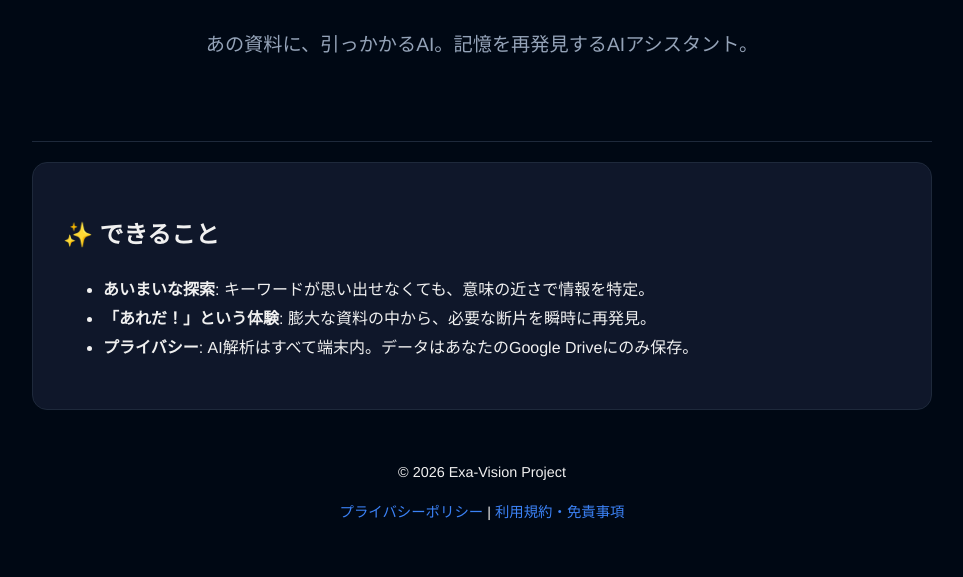
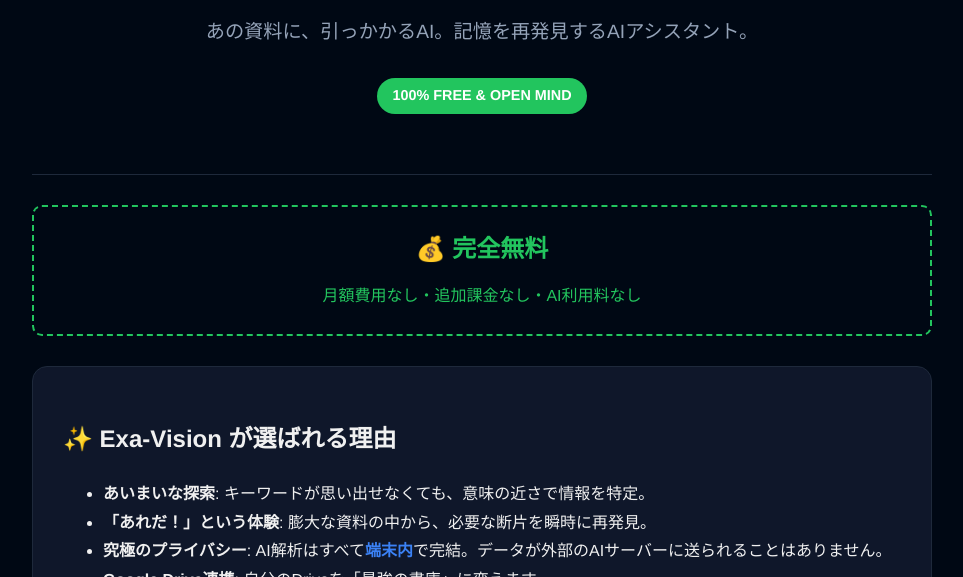
Before and after one commit to Gitmame00/gitmame00.github.io, a plain HTML site: page index.html in a window 1280 px wide. Shown: the part 223-800 px from the top of the page, without its empty margins (158-1121 px from the left). Drawn offline with Linux system fonts and the light colour scheme.

Commit message:
Update index.html

```diff
--- a/index.html
+++ b/index.html
@@ -7,25 +7,35 @@
     <style>
         body { font-family: 'Helvetica Neue', Arial, sans-serif; line-height: 1.8; color: #f0f0f0; background: #000814; max-width: 900px; margin: 0 auto; padding: 40px 20px; }
         .hero { text-align: center; padding: 60px 0; border-bottom: 1px solid #1e293b; }
-        h1 { font-size: 3rem; letter-spacing: 4px; color: #3b82f6; }
+        h1 { font-size: 3rem; letter-spacing: 4px; color: #3b82f6; margin-bottom: 10px; }
         .tagline { font-size: 1.2rem; color: #94a3b8; }
+        .free-badge { display: inline-block; background: #22c55e; color: #fff; padding: 5px 15px; border-radius: 20px; font-weight: bold; font-size: 0.9rem; margin-top: 10px; }
         .card { background: #0f172a; padding: 30px; border-radius: 15px; margin: 20px 0; border: 1px solid #1e293b; }
-        .footer { text-align: center; margin-top: 50px; font-size: 0.9rem; }
+        .highlight { color: #3b82f6; font-weight: bold; }
+        .footer { text-align: center; margin-top: 50px; font-size: 0.8rem; color: #64748b; }
         a { color: #3b82f6; text-decoration: none; }
+        .price-tag { text-align: center; font-size: 1.5rem; margin: 30px 0; color: #22c55e; border: 2px dashed #22c55e; padding: 20px; border-radius: 10px; }
     </style>
 </head>
 <body>
     <div class="hero">
         <h1>EXA-VISION</h1>
         <p class="tagline">あの資料に、引っかかるAI。記憶を再発見するAIアシスタント。</p>
+        <div class="free-badge">100% FREE & OPEN MIND</div>
+    </div>
+
+    <div class="price-tag">
+        💰 <strong>完全無料</strong><br>
+        <span style="font-size: 1rem;">月額費用なし・追加課金なし・AI利用料なし</span>
     </div>
 
     <div class="card">
-        <h2>✨ できること</h2>
+        <h2>✨ Exa-Vision が選ばれる理由</h2>
         <ul>
             <li><strong>あいまいな探索</strong>: キーワードが思い出せなくても、意味の近さで情報を特定。</li>
             <li><strong>「あれだ！」という体験</strong>: 膨大な資料の中から、必要な断片を瞬時に再発見。</li>
-            <li><strong>プライバシー</strong>: AI解析はすべて端末内。データはあなたのGoogle Driveにのみ保存。</li>
+            <li><strong>究極のプライバシー</strong>: AI解析はすべて<span class="highlight">端末内</span>で完結。データが外部のAIサーバーに送られることはありません。</li>
+            <li><strong>Google Drive連携</strong>: 自分のDriveを「最強の書庫」に変えます。</li>
         </ul>
     </div>
 
```
